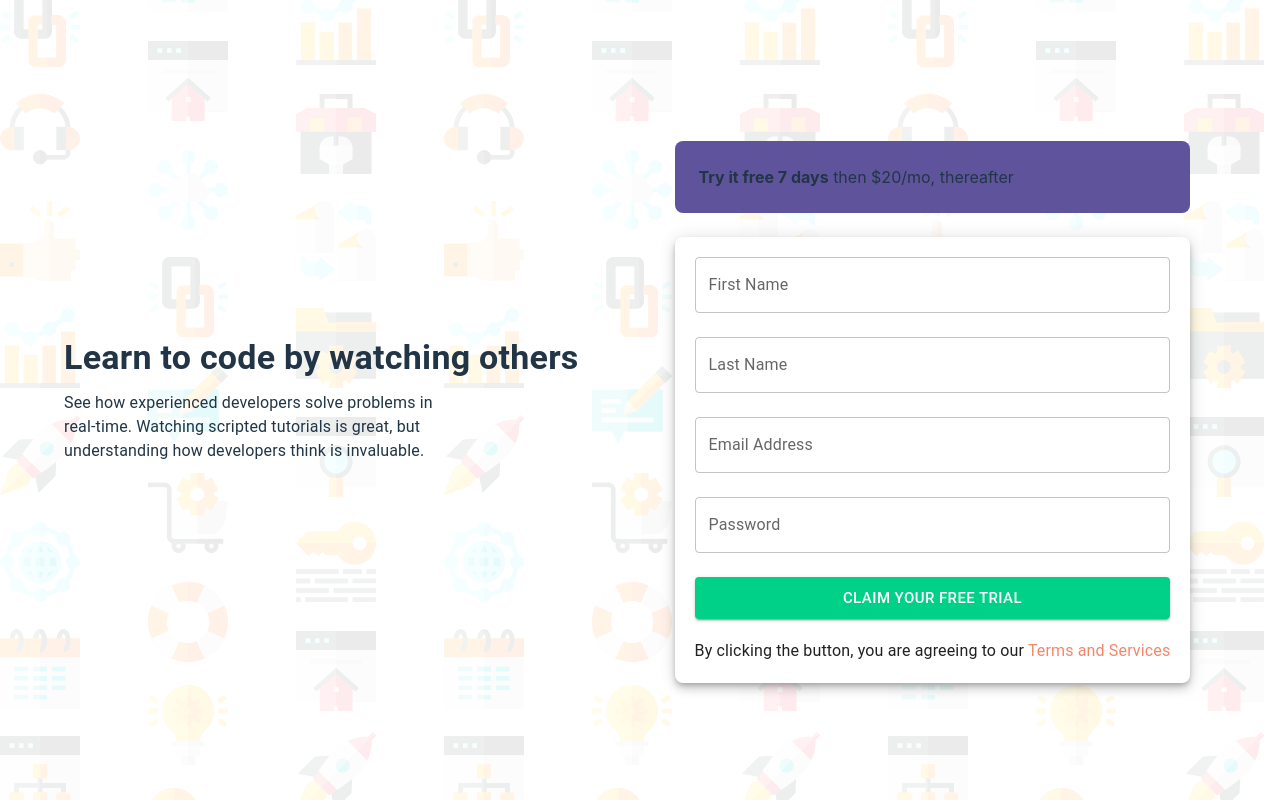
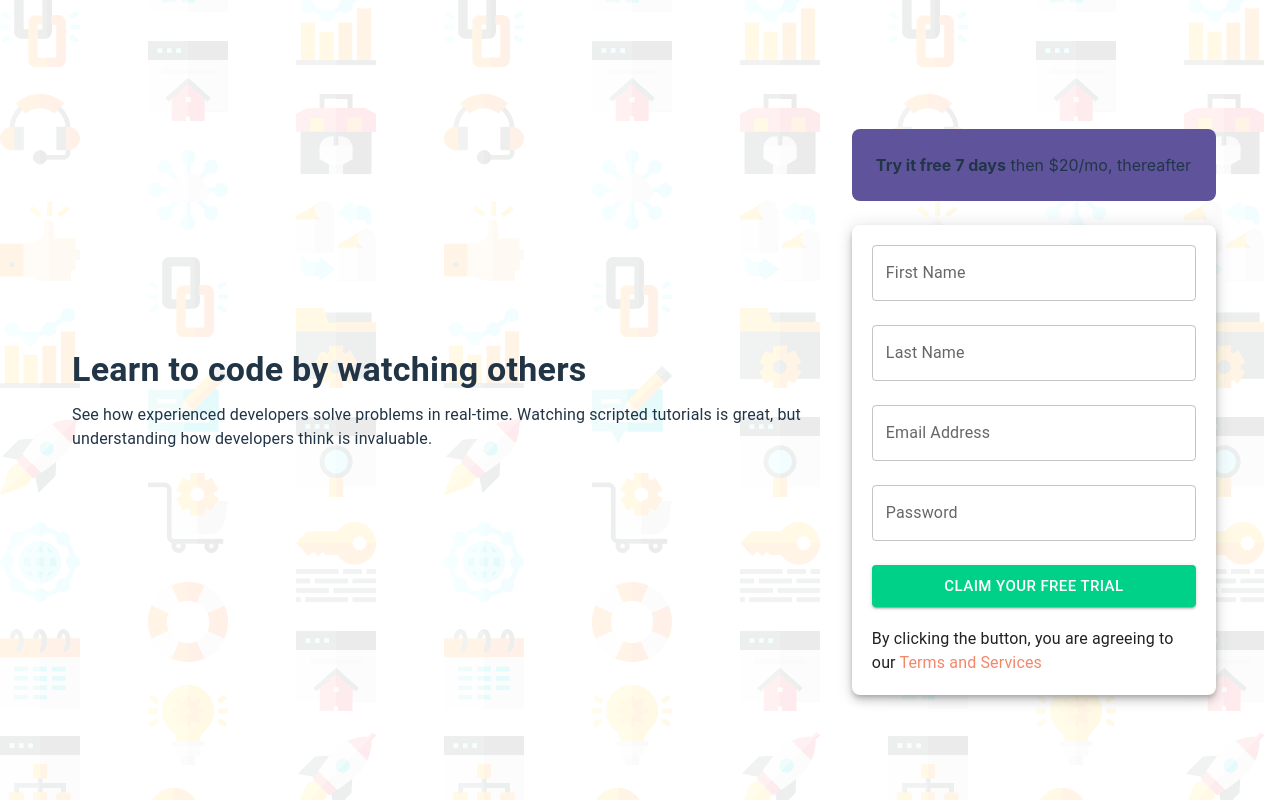
Before and after one commit to Proton-number/intro-component, a React (Vite) app: page / in a window 1280 px wide. Built offline with nearby package versions, Linux system fonts and the light colour scheme.

Commit message:
readjusted width

```diff
--- a/src/components/IntroCard.jsx
+++ b/src/components/IntroCard.jsx
@@ -21,10 +21,10 @@ function IntroCard() {
 
       <Container id='container'>
 
-      <Box component={motion.div} initial={{opacity:0}} animate={{opacity:1}}  transition={{delay:.1}} width='53%'>
+      <Box component={motion.div} initial={{opacity:0}} animate={{opacity:1}}  transition={{delay:.1}} align='center' p={1}>
       <Typography variant='h4' fontWeight='700' gutterBottom>Learn to code by watching others</Typography>
 
-<Typography fontWeight='400' width='65%'>See how experienced developers solve problems in real-time. Watching scripted tutorials is great, but understanding how developers think is invaluable.</Typography>
+<Typography fontWeight='400' >See how experienced developers solve problems in real-time. Watching scripted tutorials is great, but understanding how developers think is invaluable.</Typography>
       </Box>
 
       <Box>
```
